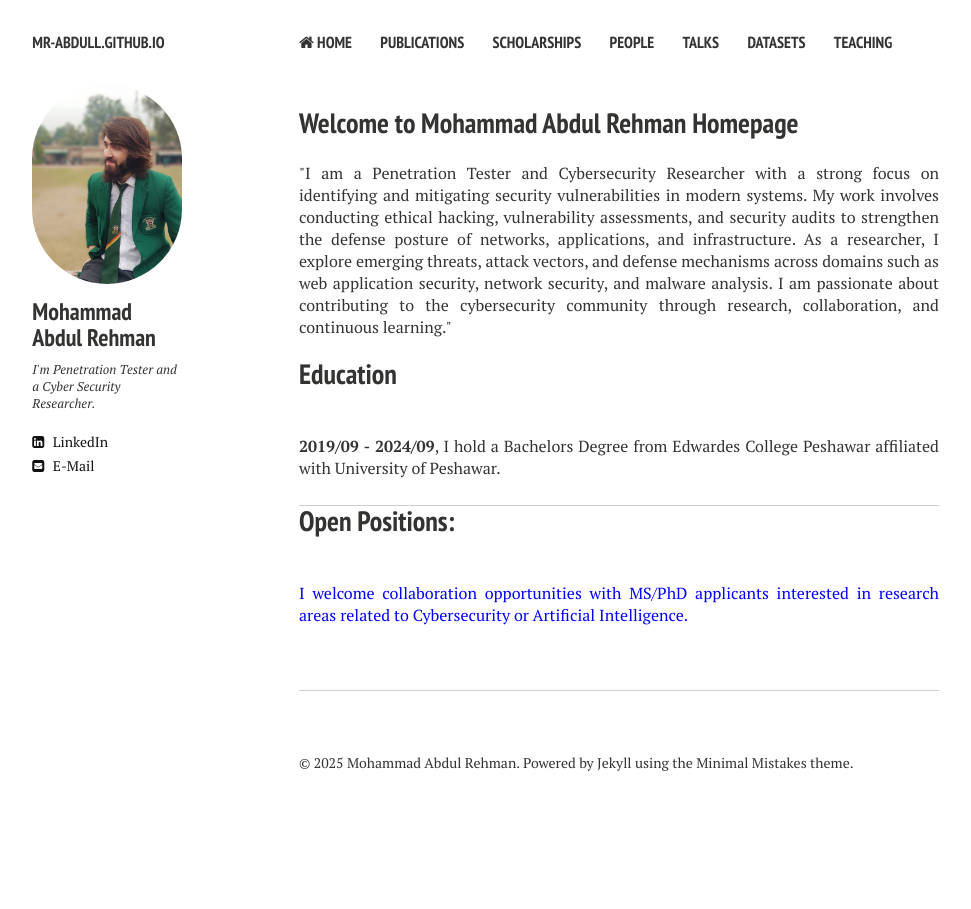
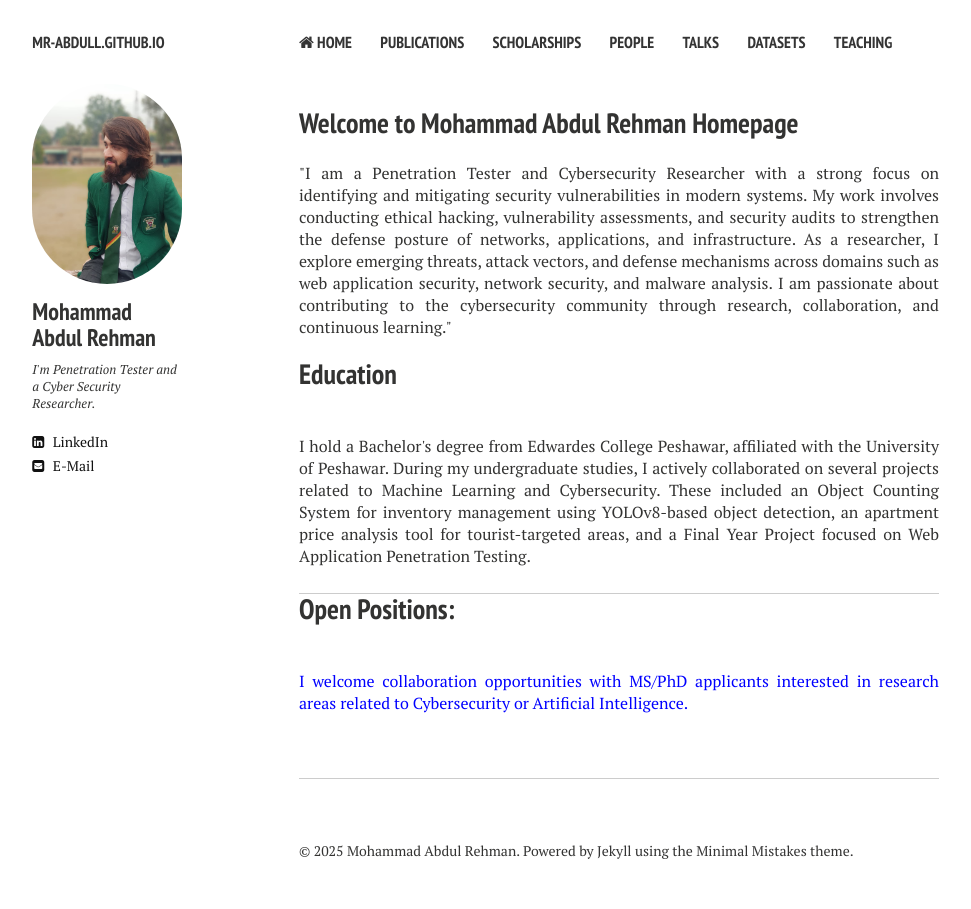
Before and after one commit to mr-abdull/mr-abdull.github.io, a Jekyll site: the page built from index.md, in a window 1280 px wide. Shown: the whole page, without its empty margins (21-992 px from the left). Built offline with Jekyll 4.4.1, drawn with Linux system fonts in a browser that asks for light colours; nearby versions of some CDN libraries.

Commit message:
Update index.md

```diff
--- a/index.md
+++ b/index.md
@@ -19,7 +19,7 @@ tags: [Jekyll, theme, responsive, blog, template]
 <a id="Biography-page" class="anchor" href="#biography-pages" aria-hidden="true"><span class="octicon octicon-link"></span></a>Education</h2>
 <div style="text-align: justify; display: block; margin-right: auto;">
 <p>
-<br><strong>2019/09 - 2024/09</strong>, I hold a Bachelors Degree from Edwardes College Peshawar affiliated with University of Peshawar. <br>
+<br>I hold a Bachelor's degree from Edwardes College Peshawar, affiliated with the University of Peshawar. During my undergraduate studies, I actively collaborated on several projects related to Machine Learning and Cybersecurity. These included an Object Counting System for inventory management using YOLOv8-based object detection, an apartment price analysis tool for tourist-targeted areas, and a Final Year Project focused on Web Application Penetration Testing. <br>
 <hr />
 </p>
 
```
